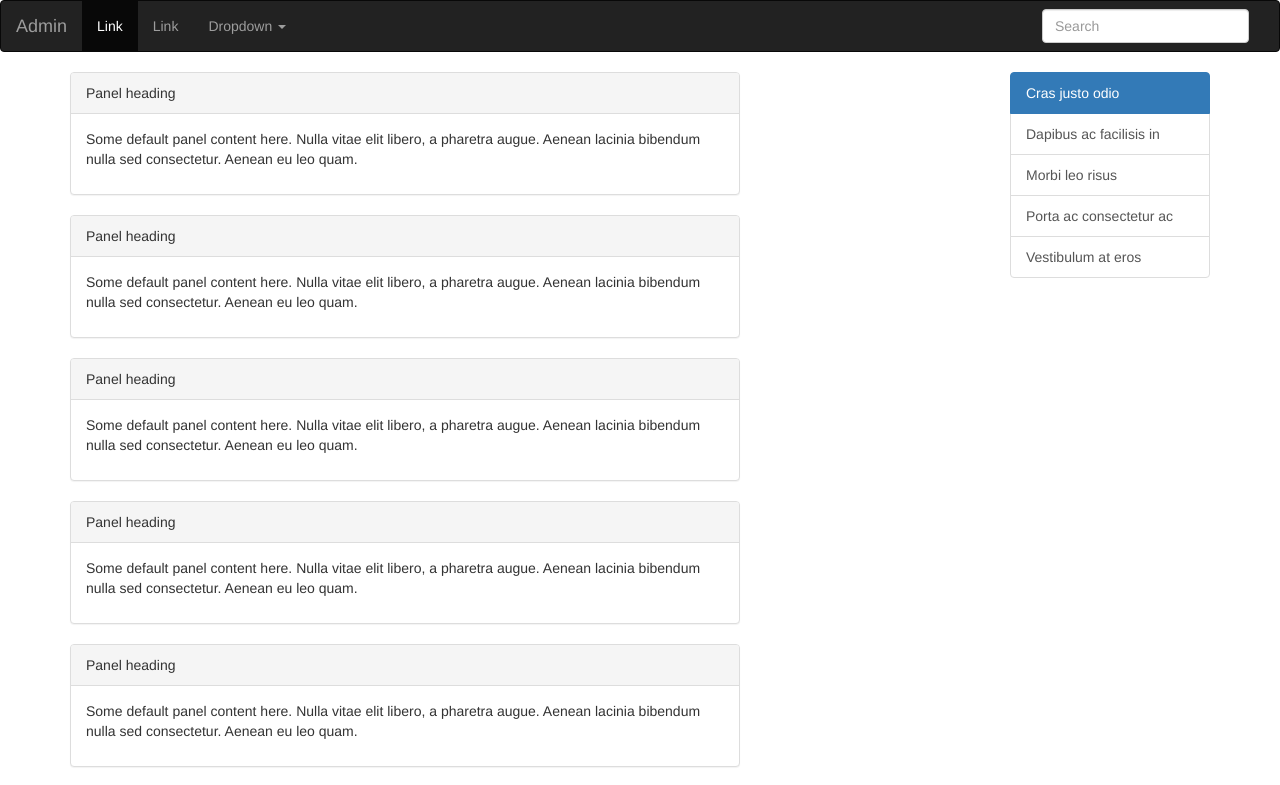
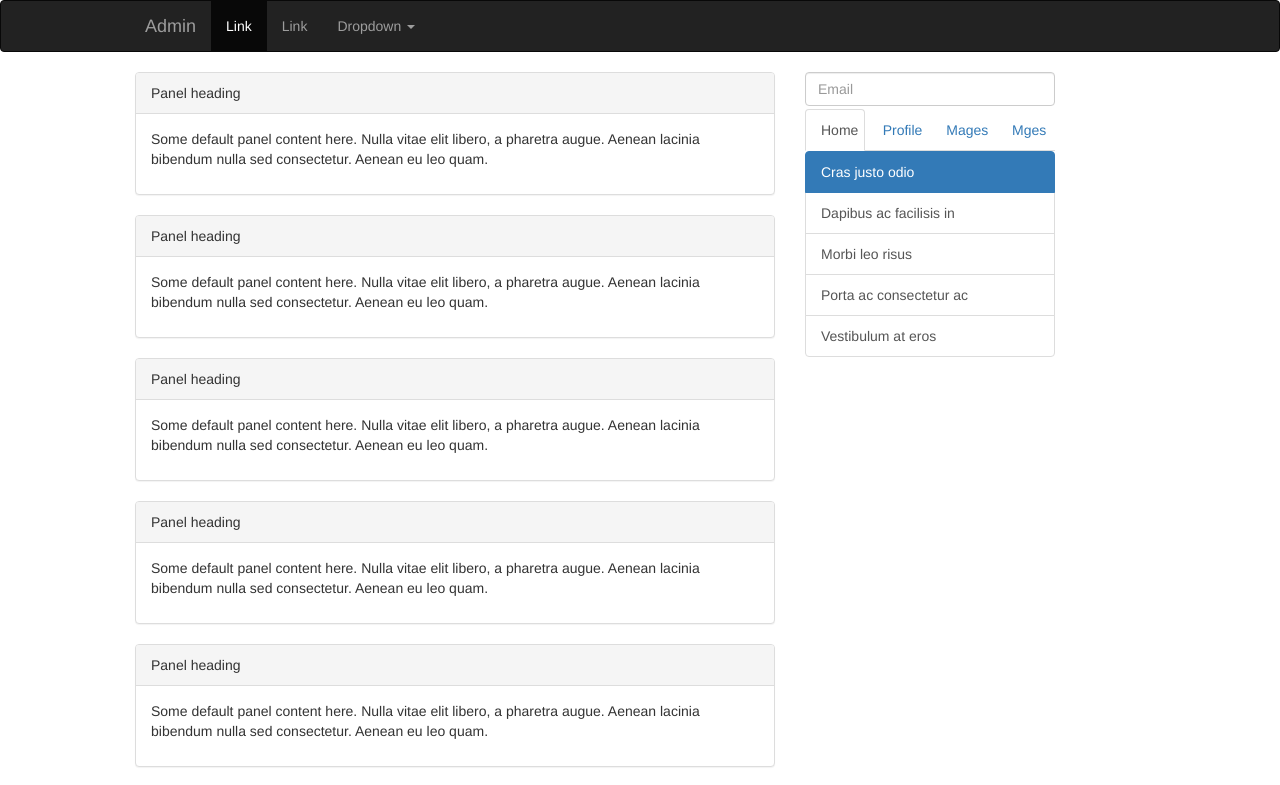
Before and after one commit to bluecat000/nuxt-blog, a Nuxt app: page / in a window 1280 px wide. Shown: the top 785 px of the page. Built offline with nearby package versions, Linux system fonts and the light colour scheme.

Commit message:
layout index

```diff
--- a/components/Act.vue
+++ b/components/Act.vue
@@ -25,7 +25,7 @@ export default {
 <style lang="scss">
 .act{
   display: inline-block;
-  max-width: 670px;
+  max-width: 640px;
 }
 .row{
   margin: 0;
--- a/components/Search.vue
+++ b/components/Search.vue
@@ -1,5 +1,15 @@
 <template>
   <div class="search">
+    <div class="form-group">
+      <input type="email" class="form-control" id="exampleInputEmail1" placeholder="Email">
+    </div>
+    <div class="list-search">
+      <ul class="nav nav-tabs">
+        <li role="presentation" class="active"><a href="#">Home</a></li>
+        <li role="presentation"><a href="#">Profile</a></li>
+        <li role="presentation"><a href="#">Mages</a></li>
+        <li role="presentation"><a href="#">Mges</a></li>
+      </ul>
       <div class="list-group">
         <a href="#" class="list-group-item active">
             Cras justo odio
@@ -10,11 +20,24 @@
         <a href="#" class="list-group-item">Vestibulum at eros</a>
       </div>
     </div>
+  </div>
 </template>
 <style lang="scss">
 .search{
+  width: 250px;
+  float: right;
   display: inline-block;
-        width: 200px;
-        float: right;
+  .form-group{
+    margin: 0 0 .3rem 0;
+  }
+  .input-group{
+    // margin-bottom: .5rem;
+  }
+  .nav.nav-tabs{
+      display: -webkit-box;
+      li{
+          -webkit-box-flex: 1;
+      }
+  }
 }
 </style>
--- a/layouts/default.vue
+++ b/layouts/default.vue
@@ -32,11 +32,6 @@
                 </ul>
               </li>
             </ul>
-            <form class="navbar-form navbar-right">
-              <div class="form-group">
-                <input type="text" class="form-control" placeholder="Search">
-              </div>
-            </form>
           </div><!-- /.navbar-collapse -->
         </div><!-- /.container-fluid -->
       </nav>
@@ -51,5 +46,7 @@ export default {
 </script>
 
 <style lang="scss">
-
+.container-fluid{
+  max-width: 1020px;
+}
 </style>
--- a/pages/index.vue
+++ b/pages/index.vue
@@ -17,5 +17,15 @@ export default {
 }
 </script>
 
-<style>
+<style lang="scss">
+.container{
+  max-width: 1040px;
+  display: -webkit-box;
+  >div{
+    -moz-box-flex: 1
+  }
+  .search{
+    margin-left: 3rem;
+  }
+}
 </style>
```
Lines whose indentation alone changed are shown as unchanged.
